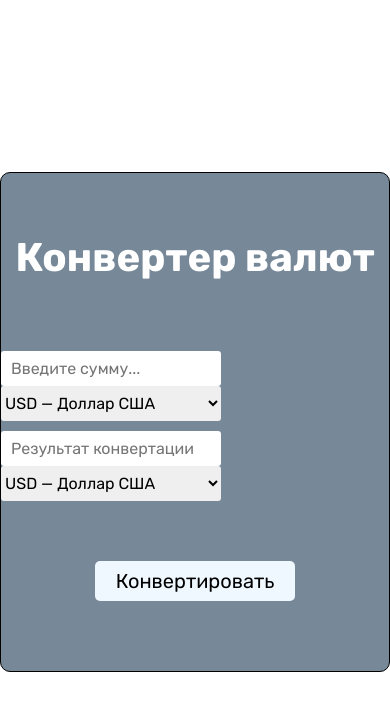
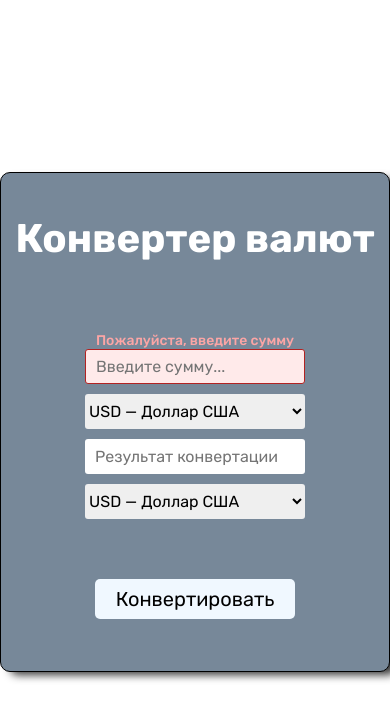
Before and after one commit to R3nfix/currency-converter, a plain HTML site: page index.html in a window 390 px wide. Both pictures are taken after a click on the button "Конвертировать". Drawn offline with Linux system fonts and the light colour scheme; no server answers.

Commit message:
added validation, error handling and mobile adaptive

```diff
--- a/index.html
+++ b/index.html
@@ -1,20 +1,21 @@
 <!DOCTYPE html>
-<html lang="en">
+<html lang="ru">
 <head>
     <meta charset="UTF-8">
     <meta name="viewport" content="width=device-width, initial-scale=1.0">
-    <title>Document</title>
+    <title>Currency Converter</title>
     <link rel="stylesheet" href="./styles.css">
     <script src="./script.js" defer></script>
 </head>
 <body>
-    <div class="currency__converter container">
-        <h2 class="currency__converter-header">
+    <div class="currency-converter container">
+        <h2 class="currency-converter__header">
             Конвертер валют
         </h2>
 
-        <div class="container-input-first">
-            <input type="number" data-js-amount placeholder="Введите сумму...">
+        <div class="currency-converter__input-container">
+            <div class="currency-converter__error hide" data-js-error-message>Пожалуйста, введите сумму</div>
+            <input type="number" class="" data-js-amount placeholder="Введите сумму...">
 
             <select name="fromCurrency" data-js-from-currency>
                 <option value="USD">USD — Доллар США</option>
@@ -28,7 +29,7 @@
 
         </div>
 
-        <div class="container-input-second">
+        <div class="currency-converter__input-container">
             <input type="number" data-js-result placeholder="Результат конвертации" readonly>
 
             <select name="toCurrency" data-js-to-currency>
@@ -40,9 +41,11 @@
                 <option value="CNY">CNY — Китайский юань</option>
                 <option value="KZT">KZT — Казахстанский тенге</option>
             </select>
+
+            <div class="currency-converter__error-request hide" data-js-error-request-message>Не удалось обработать ваш запрос. Попробуйте ещё раз</div>
         </div>
 
-        <button type="button" class="btn__conversion" data-js-btn-conversion>Конвертировать</button>
+        <button type="button" class="btn-conversion" data-js-btn-conversion>Конвертировать</button>
     </div>
 </body>
 </html>
--- a/script.js
+++ b/script.js
@@ -2,27 +2,53 @@
 
 const amountInput = document.querySelector('[data-js-amount]');
 const amountResult = document.querySelector('[data-js-result]');
-const fromCurrency = document.querySelector('[data-js-from-currency]');
-const toCurrency = document.querySelector('[data-js-to-currency]');
-const btnConvert = document.querySelector('[data-js-btn-conversion]');
+const fromCurrencyEl = document.querySelector('[data-js-from-currency]');
+const toCurrencyEl = document.querySelector('[data-js-to-currency]');
+const btnConvertEl = document.querySelector('[data-js-btn-conversion]');
+const errorMessage = document.querySelector('[data-js-error-message]');
+const errorRequest = document.querySelector('[data-js-error-request-message]');
 
-const apiKey = '57028cc4d2e785c68d5f5601';
-const apiUrl = `https://v6.exchangerate-api.com/v6/${apiKey}/latest/${fromCurrency.value}`;
+function showValidationError() {
+    errorMessage.classList.add('currency-converter__error');
+    errorMessage.style.display = 'block';
+
+    amountInput.classList.add('is-invalid');
+}
+
+function closeValidatonError() {
+    errorMessage.classList.remove('currency-converter__error');
+    errorMessage.style.display = 'none';
+
+    amountInput.classList.remove('is-invalid');
+}
 
 async function convertCurrency() {
     const amountIn = +amountInput.value;
-    const fromCur = fromCurrency.value;
-    const toCur = toCurrency.value;
+    const fromCurEl = fromCurrencyEl.value;
+    const toCurEl = toCurrencyEl.value;
 
-    const response = await fetch(apiUrl);
+    const apiKey = '57028cc4d2e785c68d5f5601';
+    const apiUrl = `https://v6.exchangerate-api.com/v6/${apiKey}/latest/${fromCurEl}`;
 
-    const data = await response.json();
+    if (!amountIn) {
+        showValidationError();
 
-    const rate = data.conversion_rates[toCur];
+        return;
+    } else if (amountIn) {
+        closeValidatonError();
+    }
 
-    const convertedResult = amountIn * rate;
+    try {
+        const response = await fetch(apiUrl);
+        const data = await response.json();
+        const rate = data.conversion_rates[toCurEl];
+        const convertedResult = amountIn * rate;
 
-    amountResult.value = `${convertedResult.toFixed(2)}`;
+        amountResult.value = `${convertedResult.toFixed(2)}`;
+    } catch (event) {
+        errorRequest.classList.remove('hide');
+        // console.error(error);
+    }
 }
 
-btnConvert.addEventListener('click', convertCurrency);
+btnConvertEl.addEventListener('click', convertCurrency);
--- a/styles.css
+++ b/styles.css
@@ -23,13 +23,14 @@ body {
     height: 500px;
 }
 
-.currency__converter {
+.currency-converter {
     background-color: #778899;
     border-radius: 10px;
     border: 1.5px solid #000;
+    box-shadow: 8px 5px 9px -2px rgba(0,0,0,0.79);
 }
 
-.currency__converter-header {
+.currency-converter__header {
     display: inline;
     color: #fff;
     margin-top: -70px;
@@ -37,8 +38,18 @@ body {
     font-size: 40px;
 }
 
-.container-input-first {
-    margin-bottom: 10px;
+.currency-converter__input-container + .currency-converter__input-container {
+    margin-top: 10px;
+}
+
+input[type=number]::-webkit-inner-spin-button,
+input[type=number]::-webkit-outer-spin-button {
+  -webkit-appearance: none;
+   margin: 0;
+}
+
+input[type='number'] {
+    -moz-appearance: textfield;
 }
 
 input, select {
@@ -57,7 +68,31 @@ input:focus {
     outline: 1.5px solid #000;
 }
 
-.btn__conversion {
+.is-invalid {
+    border: 1.5px solid #B22222;
+    background-color: #ffeaea;
+}
+
+.is-invalid:focus {
+    outline: 1px solid #B22222;
+}
+
+.currency-converter__error {
+    font-size: 14px;
+    color: #FCA5A5;
+    font-weight: 500;
+}
+
+.currency-converter__error-request {
+    padding-top: 10px;
+    color: #FCA5A5;
+}
+
+.hide {
+    display: none;
+}
+
+.btn-conversion {
     margin-bottom: -60px;
     margin-top: 60px;
     width: 200px;
@@ -70,7 +105,17 @@ input:focus {
     transition: 0.3s;
 }
 
-.btn__conversion:hover {
+.btn-conversion:hover {
     background-color: #fff;
     transition: 0.3s;
 }
+
+@media (max-width: 450px) {
+    .currency-converter {
+        text-align: center;
+    }
+
+    input {
+        margin-bottom: 10px;
+    }
+}
```
